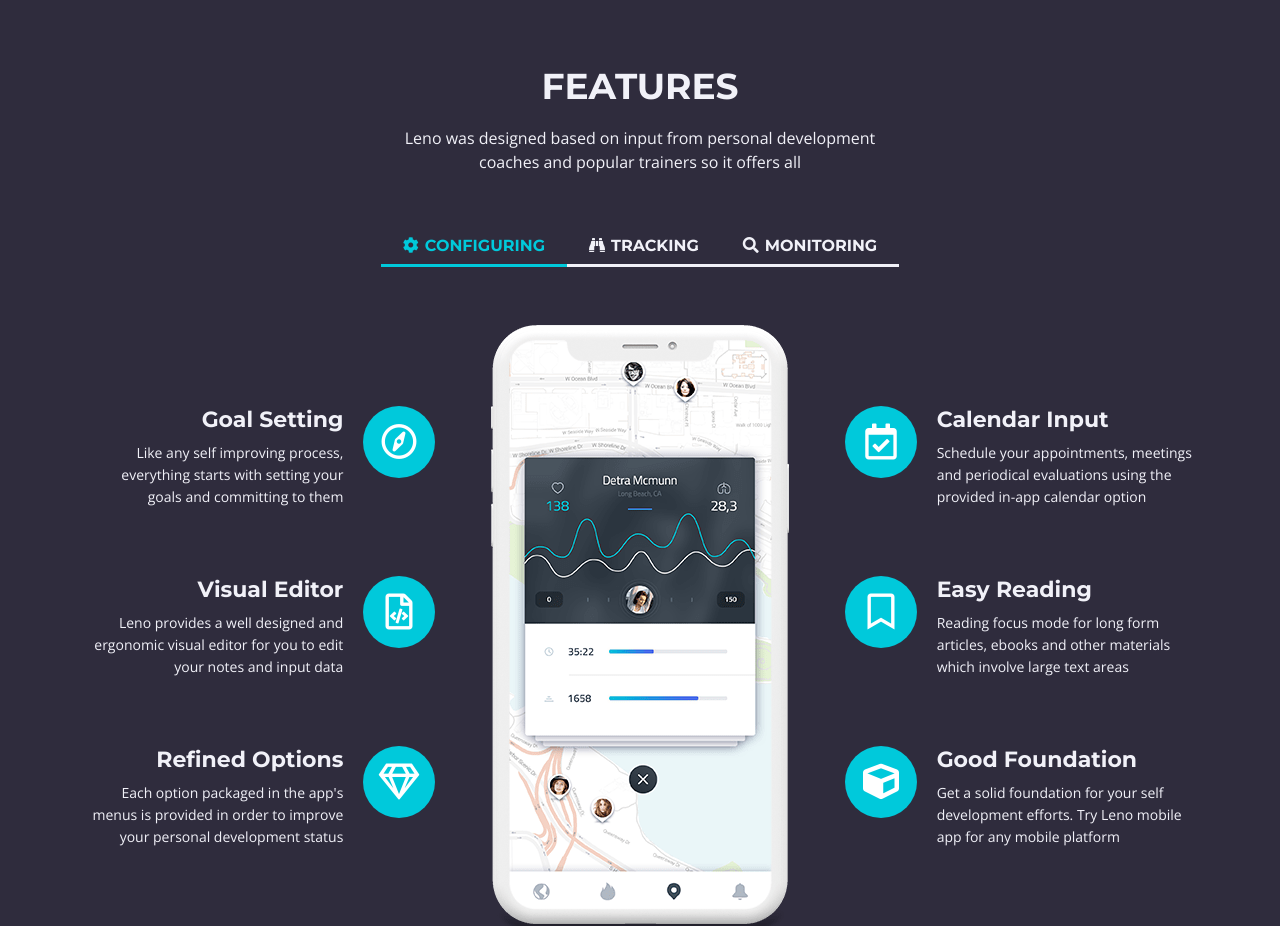
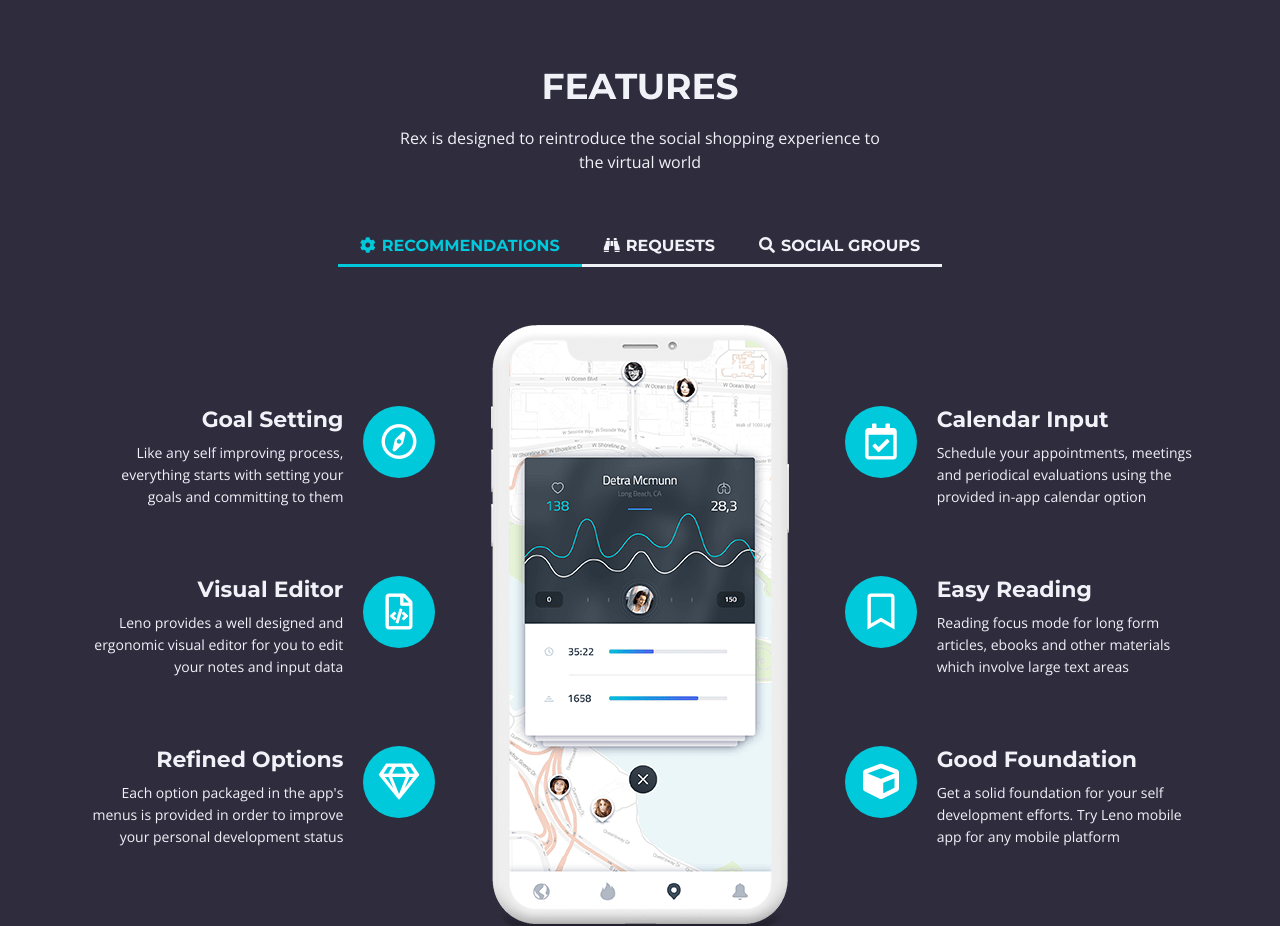
Before and after one commit to akash345/rexLandingPage, a plain HTML site: page index.html in a window 1280 px wide. Shown: the part 1380-2306 px from the top of the page. Drawn offline with nearby package versions, Linux system fonts and the light colour scheme.

Commit message:
updated features

```diff
--- a/index.html
+++ b/index.html
@@ -51,7 +51,7 @@
         <!-- <a class="navbar-brand logo-text page-scroll" href="index.html">Leno</a> -->
 
         <!-- Image Logo -->
-        <a class="navbar-brand logo-image" href="index.html"><img src="images/rex-logo.png" alt="alternative" height="478" width="998"></a>
+        <a class="navbar-brand logo-image" href="index.html"><img src="images/rex-logo.png" alt="Rex Logo" height="478" width="998"></a>
 
         <!-- Mobile Menu Toggle Button -->
         <button class="navbar-toggler" type="button" data-toggle="collapse" data-target="#navbarsExampleDefault" aria-controls="navbarsExampleDefault" aria-expanded="false" aria-label="Toggle navigation">
@@ -238,7 +238,7 @@
             <div class="row">
                 <div class="col-lg-12">
                     <h2>FEATURES</h2>
-                    <div class="p-heading p-large">Leno was designed based on input from personal development coaches and popular trainers so it offers all</div>
+                    <div class="p-heading p-large">Rex is designed to reintroduce the social shopping experience to the virtual world</div>
                 </div> <!-- end of col -->
             </div> <!-- end of row -->
             <div class="row">
@@ -246,13 +246,13 @@
                 <!-- Tabs Links -->
                 <ul class="nav nav-tabs" id="lenoTabs" role="tablist">
                     <li class="nav-item">
-                        <a class="nav-link active" id="nav-tab-1" data-toggle="tab" href="#tab-1" role="tab" aria-controls="tab-1" aria-selected="true"><i class="fas fa-cog"></i>CONFIGURING</a>
+                        <a class="nav-link active" id="nav-tab-1" data-toggle="tab" href="#tab-1" role="tab" aria-controls="tab-1" aria-selected="true"><i class="fas fa-cog"></i>RECOMMENDATIONS</a>
                     </li>
                     <li class="nav-item">
-                        <a class="nav-link" id="nav-tab-2" data-toggle="tab" href="#tab-2" role="tab" aria-controls="tab-2" aria-selected="false"><i class="fas fa-binoculars"></i>TRACKING</a>
+                        <a class="nav-link" id="nav-tab-2" data-toggle="tab" href="#tab-2" role="tab" aria-controls="tab-2" aria-selected="false"><i class="fas fa-binoculars"></i>REQUESTS</a>
                     </li>
                     <li class="nav-item">
-                        <a class="nav-link" id="nav-tab-3" data-toggle="tab" href="#tab-3" role="tab" aria-controls="tab-3" aria-selected="false"><i class="fas fa-search"></i>MONITORING</a>
+                        <a class="nav-link" id="nav-tab-3" data-toggle="tab" href="#tab-3" role="tab" aria-controls="tab-3" aria-selected="false"><i class="fas fa-search"></i>SOCIAL GROUPS</a>
                     </li>
                 </ul>
                 <!-- end of tabs links -->
```
